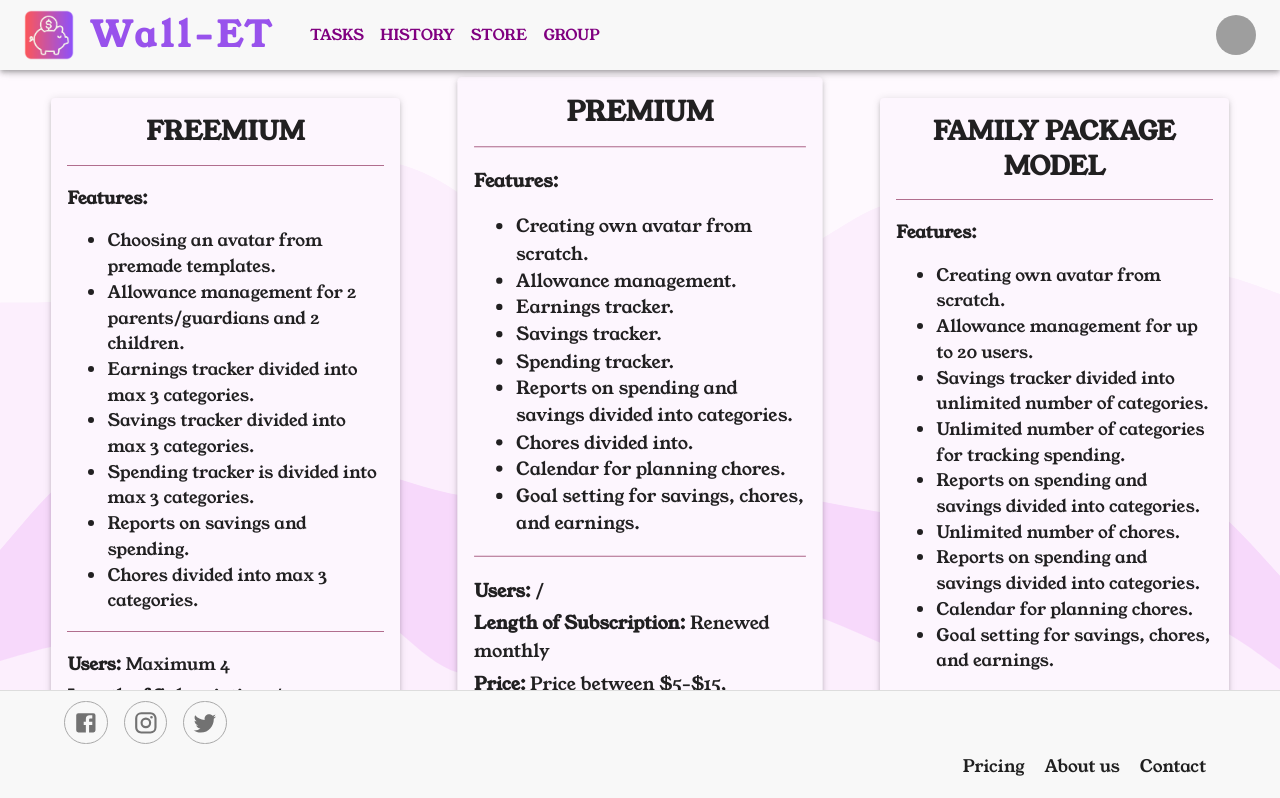
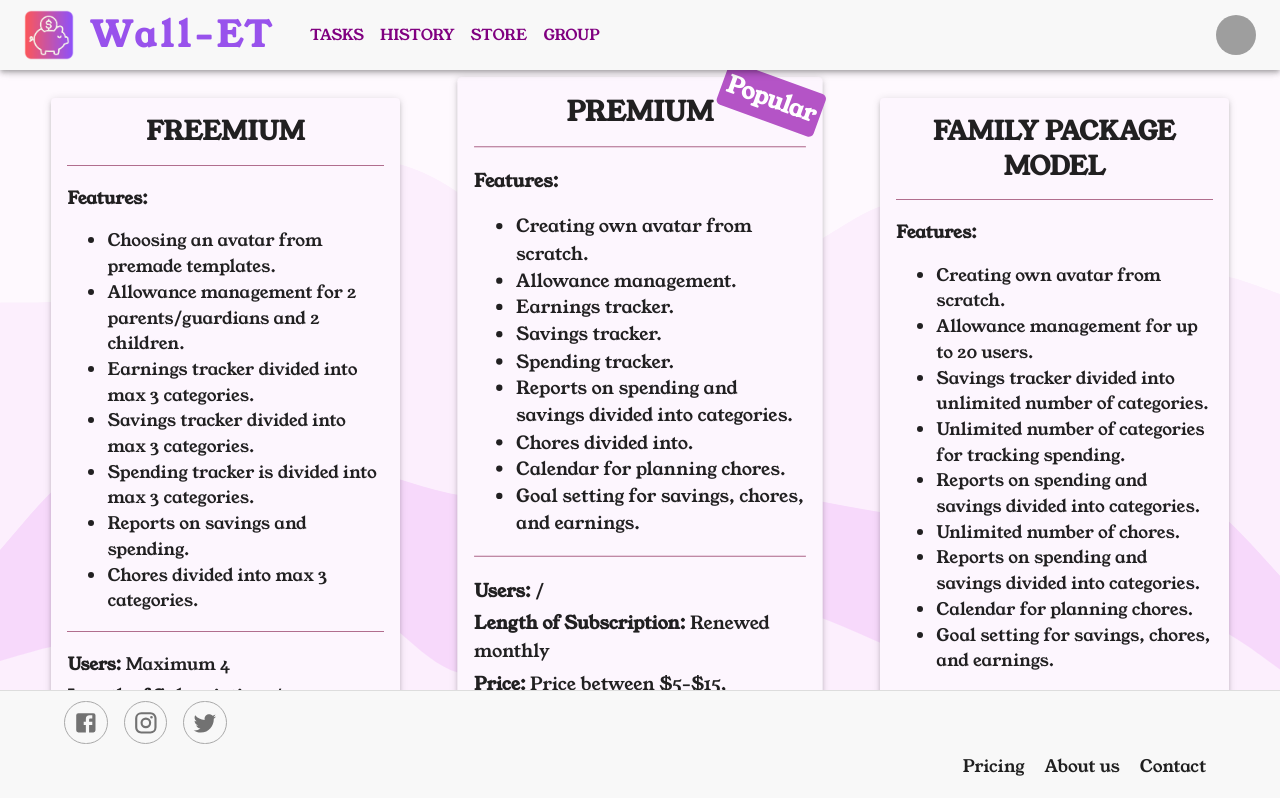
Before and after one commit to IBilic1/wallet-ui, a React (Create React App) app: page /pricing in a window 1280 px wide. Shown: the top 798 px of the page. Built offline with nearby package versions, Linux system fonts and the light colour scheme; grey boxes are pictures that could not be loaded.

Commit message:
Pricing spins

```diff
--- a/src/components/Buttons/GradientButton.tsx
+++ b/src/components/Buttons/GradientButton.tsx
@@ -19,7 +19,7 @@ export const GradientButton: React.FC<GradientButtonProps> = ({ color1, color2,
             padding: '10px 20px',
             margin: '10px',
             boxShadow: '0 4px 6px rgba(0, 0, 0, 0.1)',
-            transition: "box-shadow 0.3s ease, transform 0.3s ease;" /* Specify both transitions */
+            transition: "transform 0.3s ease, box-shadow 0.3s ease" /* Specify both transitions */
     };
 
     return (
--- a/src/components/FooterLinks/Pricing.tsx
+++ b/src/components/FooterLinks/Pricing.tsx
@@ -107,9 +107,27 @@ const Pricing = () => {
                             transition: 'transform 0.3s ease', // Add smooth transition for transform
                             transform: index === selectedIndex ? 'scale(1.05)' : 'scale(1)', // Scale on hover
                             transformOrigin: 'center', // Set the transform origin to the center
-
                         }}
                     >
+                        {index===1 && (
+                            <div
+                                style={{
+                                    position: 'absolute',
+                                    top: '0',
+                                    right: "0",
+                                    backgroundColor: theme.palette.primary.main,
+                                    padding: '0.3rem',
+                                    borderRadius: '0.3rem',
+                                    color: 'white',
+                                    fontWeight: 'bold',
+                                    fontSize: '1.4rem', // Increase font size
+                                    transform: index === selectedIndex ? 'rotate(380deg)' : 'rotate(20deg)', // Rotate on hover,
+                                    transition: 'transform 0.3s ease',
+                                }}
+                            >
+                                Popular
+                            </div>
+                        )}
                         <Typography variant="h5" fontWeight="bold" marginBottom="1rem" style={{textAlign: "center"}}>
                             {strategy.type}
                         </Typography>
@@ -134,7 +152,7 @@ const Pricing = () => {
                                 <strong>Price:</strong> {strategy.price}
                             </Typography>
                         )}
-                        <div style={{display: 'flex', flexDirection: 'column', alignItems: 'center'}}>
+                        <div style={{display: 'flex', flexDirection: 'column', alignItems: 'center', width: "100%", top: '1rem'}}>
                             <GradientButton color1={theme.palette.secondary.main} color2={theme.palette.secondary.main} onClick={()=>{}}>Get started now</GradientButton>
                         </div>
                     </Paper>
--- a/src/components/ProductPage/ProductPage.tsx
+++ b/src/components/ProductPage/ProductPage.tsx
@@ -22,6 +22,7 @@ import {
     Security
 } from "@mui/icons-material";
 import Newsletter from "./Newsletter";
+import Pricing from "../FooterLinks/Pricing";
 
 const ProductPage = () => {
 
@@ -99,8 +100,13 @@ const ProductPage = () => {
 
             <Divider sx={{ backgroundColor: theme.palette.secondary.main, marginBottom: '20px' }} />
 
+            <div style={{ width: '150%', margin: '0 -25%', textAlign: 'start' }}>
+                <Pricing/>
+            </div>
+
+            <Divider sx={{ backgroundColor: theme.palette.secondary.main, marginBottom: '20px' }} />
+
             <ContactUs />
-
             <Newsletter/>
 
         </Container>
```
